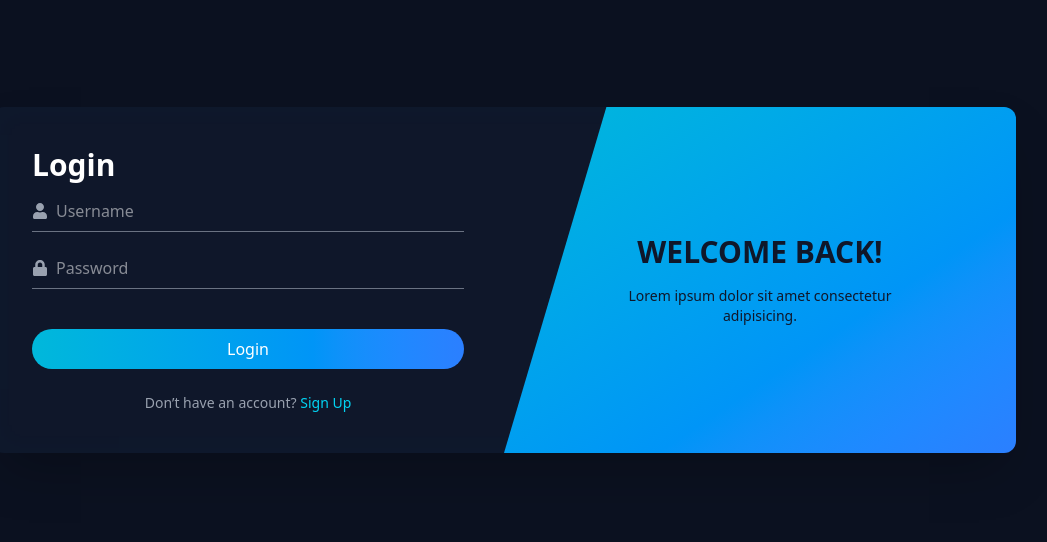
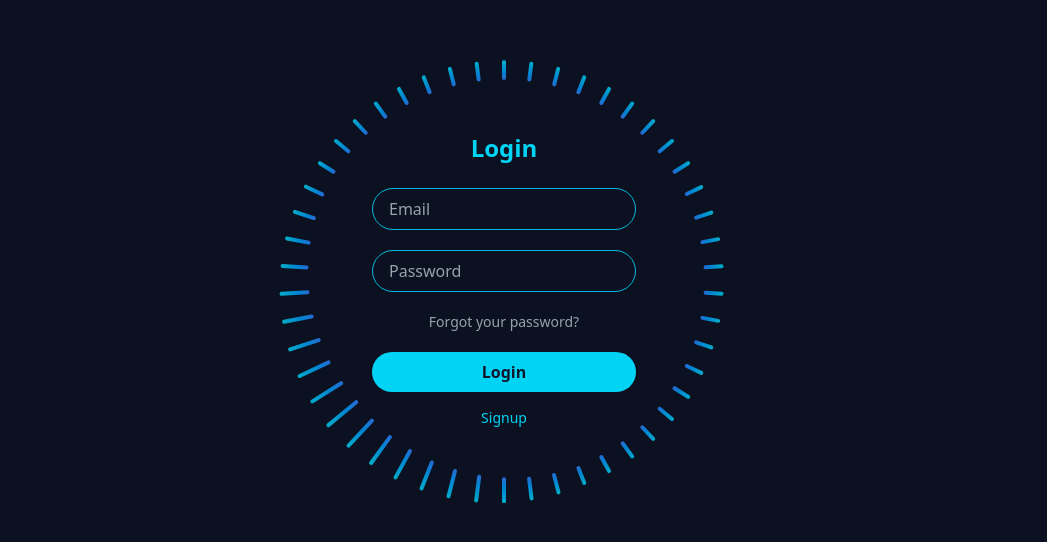
Before and after one commit to amarkes/truff-login, a React (Vite) app: page / in a window 1280 px wide. Shown: the part 120-662 px from the top of the page, without its empty margins (136-1183 px from the left). Built offline with nearby package versions, Linux system fonts and the light colour scheme.

Commit message:
feat: login3

```diff
--- a/package.json
+++ b/package.json
@@ -1,7 +1,7 @@
 {
   "name": "truff-login",
   "private": true,
-  "version": "1.1.0",
+  "version": "1.2.0",
   "type": "module",
   "scripts": {
     "dev": "vite",
--- /dev/null
+++ b/src/components/login3/Login3.tsx
@@ -0,0 +1,73 @@
+import React, { useEffect, useState } from "react";
+
+export default function Login3() {
+  const segments = 50;
+  const bars = Array.from({ length: segments });
+  const [isMobile, setIsMobile] = useState(false);
+  const [frame, setFrame] = useState(0);
+  useEffect(() => {
+    const check = () => setIsMobile(window.innerWidth < 640);
+    check();
+    window.addEventListener("resize", check);
+    return () => window.removeEventListener("resize", check);
+  }, []);
+  useEffect(() => {
+    const interval = setInterval(() => {
+      setFrame((prev) => (prev + 1) % segments);
+    }, 30);
+    return () => clearInterval(interval);
+  }, []);
+
+  const translateY = isMobile ? -170 : -210;
+
+  return (
+    <div className="min-h-screen bg-[#0b1120] flex items-center justify-center px-4 text-white">
+      <div className="relative w-[300px] h-[300px] sm:w-[360px] sm:h-[360px] flex items-center justify-center">
+        <div className="absolute w-[300px] h-[300px] sm:w-[460px] sm:h-[460px] flex items-center justify-center z-0">
+          {bars.map((_, i) => {
+            const diff = Math.abs((i - frame + segments) % segments);
+            const distance = Math.min(diff, segments - diff);
+
+            const pulse = Math.max(1, 2 - distance * 0.1);
+
+            return (
+              <span
+                key={i}
+                className="absolute w-[4px] rounded-full bg-gradient-to-b from-cyan-400 to-blue-500 transition-all duration-75"
+                style={{
+                  height: `${20 * pulse}px`,
+                  transform: `rotate(${(360 / segments) * i}deg) translateY(${translateY}px)`,
+                  opacity: 0.8
+                }}
+              />
+            );
+          })}
+        </div>
+        <div className="relative z-10 w-[85%] max-w-[280px] px-2">
+          <h2 className="text-2xl font-bold text-cyan-400 mb-6 text-center">Login</h2>
+          <form className="space-y-5">
+            <input
+              type="email"
+              placeholder="Email"
+              className="w-full px-4 py-2 rounded-full bg-transparent border border-cyan-500 placeholder-gray-400 focus:outline-none focus:ring-2 focus:ring-cyan-400"
+            />
+            <input
+              type="password"
+              placeholder="Password"
+              className="w-full px-4 py-2 rounded-full bg-transparent border border-cyan-500 placeholder-gray-400 focus:outline-none focus:ring-2 focus:ring-cyan-400"
+            />
+            <div className="text-sm text-center text-gray-400 cursor-pointer hover:underline">
+              Forgot your password?
+            </div>
+            <button className="w-full bg-cyan-400 text-[#0f172a] font-bold py-2 rounded-full hover:bg-cyan-300 transition">
+              Login
+            </button>
+          </form>
+          <div className="text-center mt-4 text-cyan-400 text-sm cursor-pointer hover:underline">
+            Signup
+          </div>
+        </div>
+      </div>
+    </div>
+  );
+}
```
Also changed, not shown: src/pages/LoginPages.ts (+4 -3 lines), src/components/Login2.tsx (deleted), 1 other file (tests, documents, lock files or other folders).
